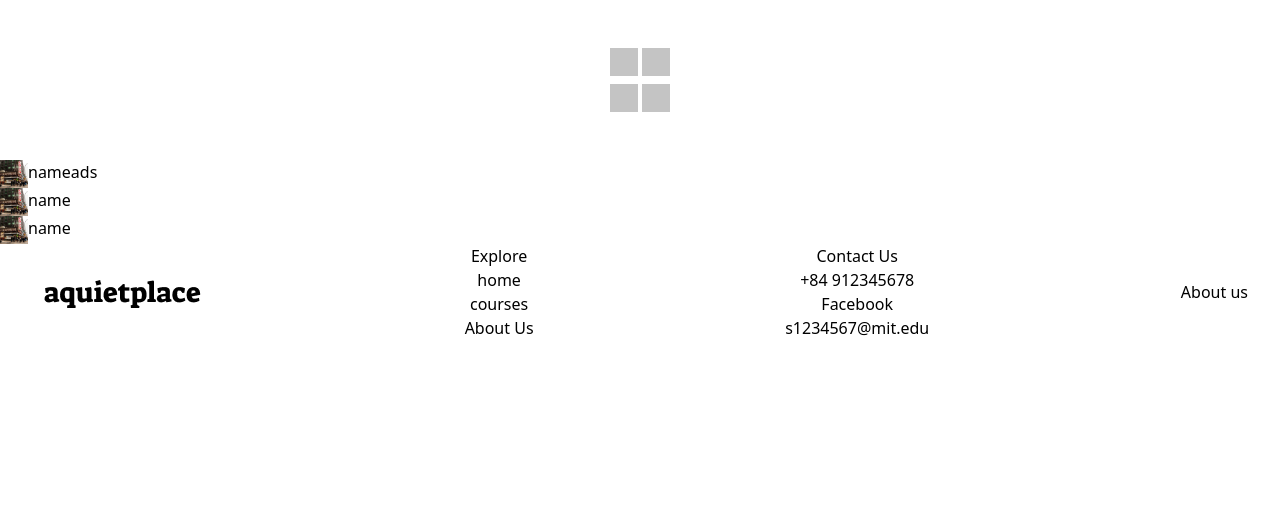
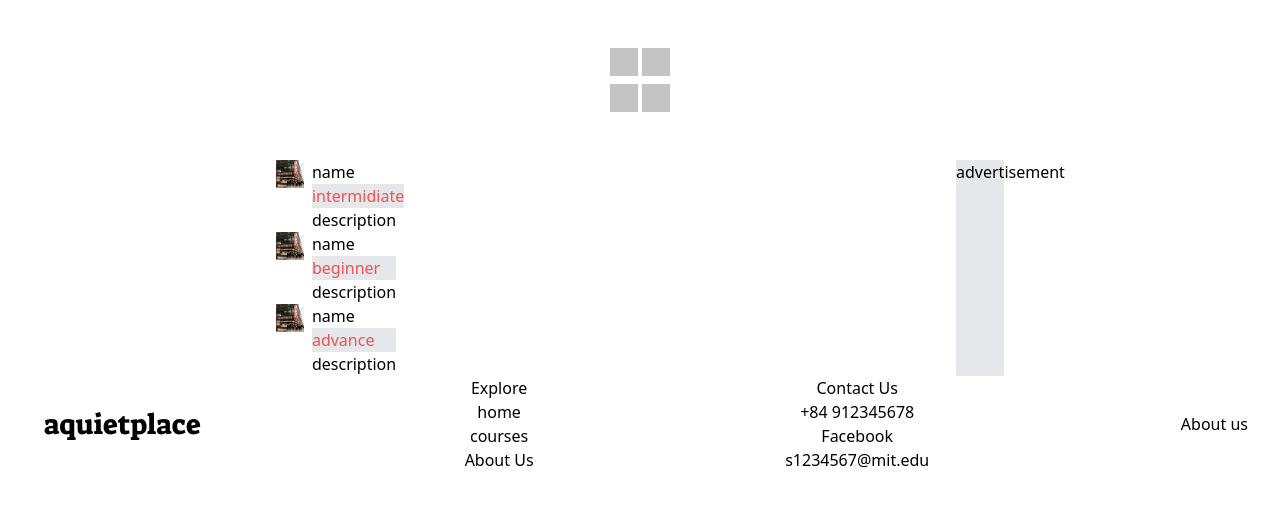
Before and after one commit to s397976/myapp, a Django app: page /homepage/ in a window 1280 px wide. Shown: the part 64-571 px from the top of the page. Run offline with Django 5.2, Linux system fonts and the light colour scheme; style sheets or scripts are compiled from the project's sources; some libraries are stand-ins or nearby versions.

Commit message:
Update homepage.html

```diff
--- a/templates/homepage.html
+++ b/templates/homepage.html
@@ -25,32 +25,38 @@
 </div>
 </div>
 </div>
-<div class="flex flex-row">
+<div class="flex flex-row justify-around">
 <div class="flex flex-col">
-    <div class="flex flex-row">
+    <div class="flex flex-row space-x-2">
         <div class="w-7 h-7"><img src="{% static 'newyork.png' %}">
          </div>
          <div class="flex flex-col">
-            <h1> name</h1>
+            <div> name</div>
+            <div class='text-red-500 container bg-gray-200'> intermidiate</div>
+            <div>description</div>
+         </div>
+    </div>
+    <div class="flex flex-row space-x-2">
+        <div class="w-7 h-7"><img src="{% static 'newyork.png' %}"> </div>
+        <div class="flex flex-col">
+            <div> name</div>
+            <div class='text-red-500 container bg-gray-200'> beginner</div>
+            <div>description</div>
 
          </div>
     </div>
-    <div class="flex flex-row">
+    <div class="flex flex-row space-x-2">
         <div class="w-7 h-7"><img src="{% static 'newyork.png' %}"> </div>
         <div class="flex flex-col">
-            <h1> name</h1>
+            <div> name</div>
+            <div class='text-red-500 container bg-gray-200'> advance</div>
+            <div>description</div>
+         </div>
 
-         </div>
-    </div>
-    <div class="flex flex-row">
-        <div class="w-7 h-7"><img src="{% static 'newyork.png' %}"> </div>
-        <div class="flex flex-col">
-            <h1> name</h1>
+</div>
 
-         </div>
-    </div>
 </div>
-ads
+<div class="bg-gray-200 w-12">advertisement</div>
 </div>
 
 
```
